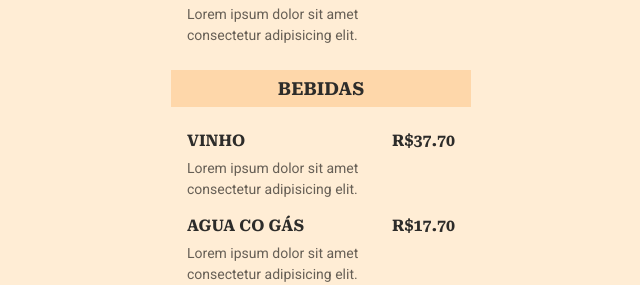
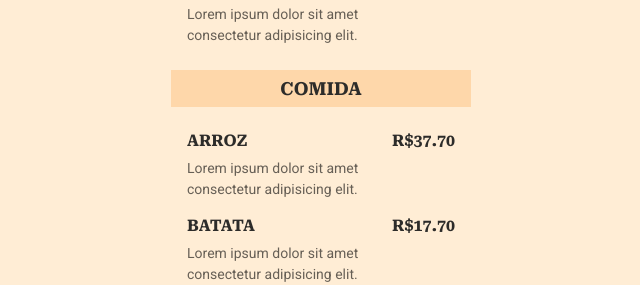
Before and after one commit to veralpassos/Maratona-explorer3, a plain HTML site: page index.html in a window 1280 px wide. Shown: the part 286-571 px from the top of the page, without its empty margins (319-959 px from the left). Drawn offline with Linux system fonts and the light colour scheme.

Commit message:
Adicionada sesso de comida

```diff
--- a/index.html
+++ b/index.html
@@ -12,6 +12,7 @@
 
     <link rel="stylesheet" href="./style.css">
   </head>
+
   <body>
 
     <header>
@@ -51,11 +52,11 @@
 
 
       <section>
-      <h2>Bebidas</h2>
+      <h2>Comida</h2>
       <ul>
         <li>
          <div class="details">
-           <h3>Vinho</h3>
+           <h3>Arroz</h3>
            <p class="description">
              Lorem ipsum dolor sit amet consectetur adipisicing elit.
            </p>
@@ -67,7 +68,7 @@
         </li>
          <li>
          <div class="details">
-           <h3>Agua co gás</h3>
+           <h3>Batata</h3>
            <p class="description">
              Lorem ipsum dolor sit amet consectetur adipisicing elit.
            </p>
@@ -82,4 +83,5 @@
     </section>
 
   </body>
+
 </html>
```
